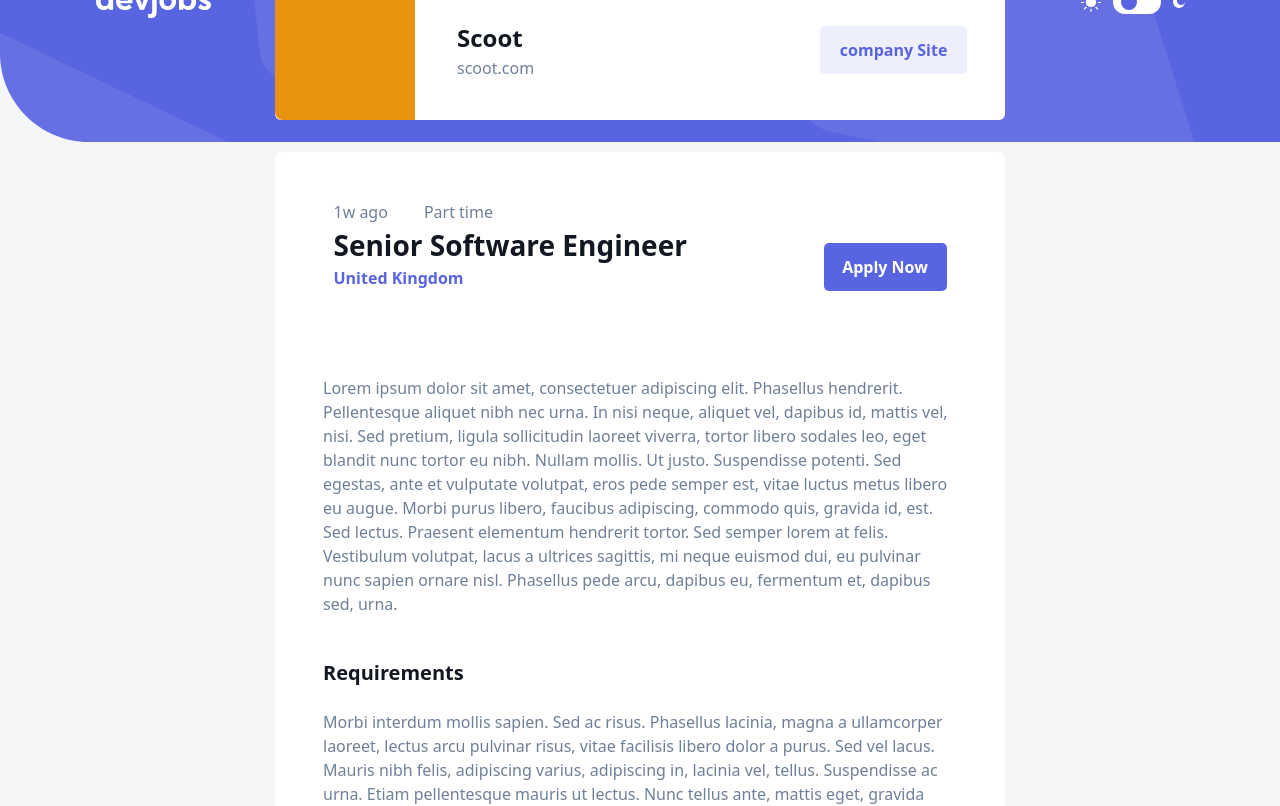
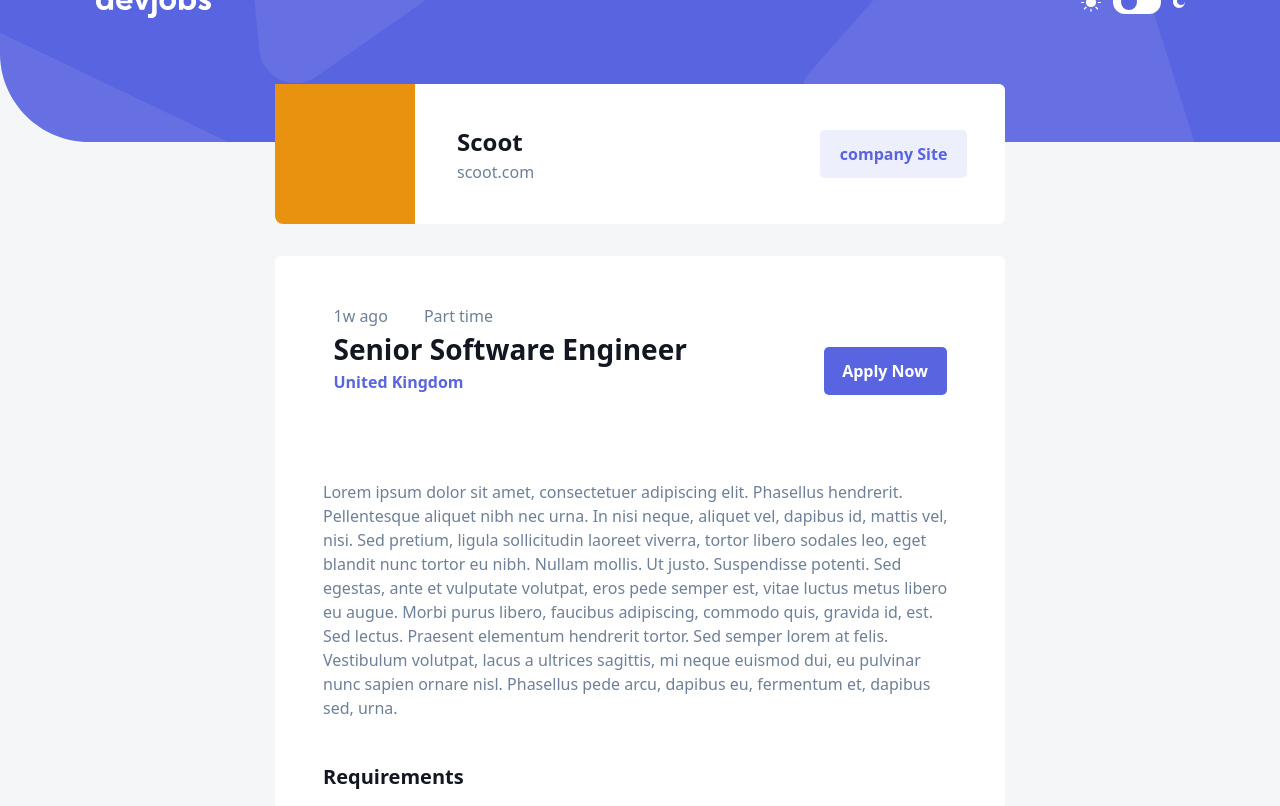
Before and after one commit to Bless12Ahadjie/devjobs, an Angular app: page /details in a window 1280 px wide. Shown: the top 806 px of the page. Built offline with nearby package versions, Linux system fonts and the light colour scheme.

Commit message:
fixed bgColor in  jobdetail and adjusted height in deatail head

```diff
--- a/src/app/shared/components/detailshead/detailshead.component.html
+++ b/src/app/shared/components/detailshead/detailshead.component.html
@@ -1,4 +1,4 @@
-<div class=" flex flex-col justify-center items-center mt-[234px] ">
+<div class=" flex flex-col justify-center items-center ">
     <div class="flex justify-start mt-[12px] items-center gap-[286px]  w-[730px] h-[140px] rounded-[6px] bg-white dark:bg-verydarkblack">
         <div class="flex justify-start items-center gap-[42px]">
             <div class="bg-[#E99210] w-[140px] h-[140px] rounded-bl-lg">
--- a/src/app/shared/pages/jobdetails/jobdetails.component.html
+++ b/src/app/shared/pages/jobdetails/jobdetails.component.html
@@ -1,4 +1,4 @@
-<div class=" flex flex-col h-[100vh]  justify-center items-center dark:bg-midnight mt-[70px]">
+<div class=" flex flex-col h-auto  justify-center items-center dark:bg-midnight mt-[-70px]">
     <devjobs-detailshead></devjobs-detailshead>
     <devjobs-detailsbody></devjobs-detailsbody>
     <devjobs-detailsfooter></devjobs-detailsfooter>
```
